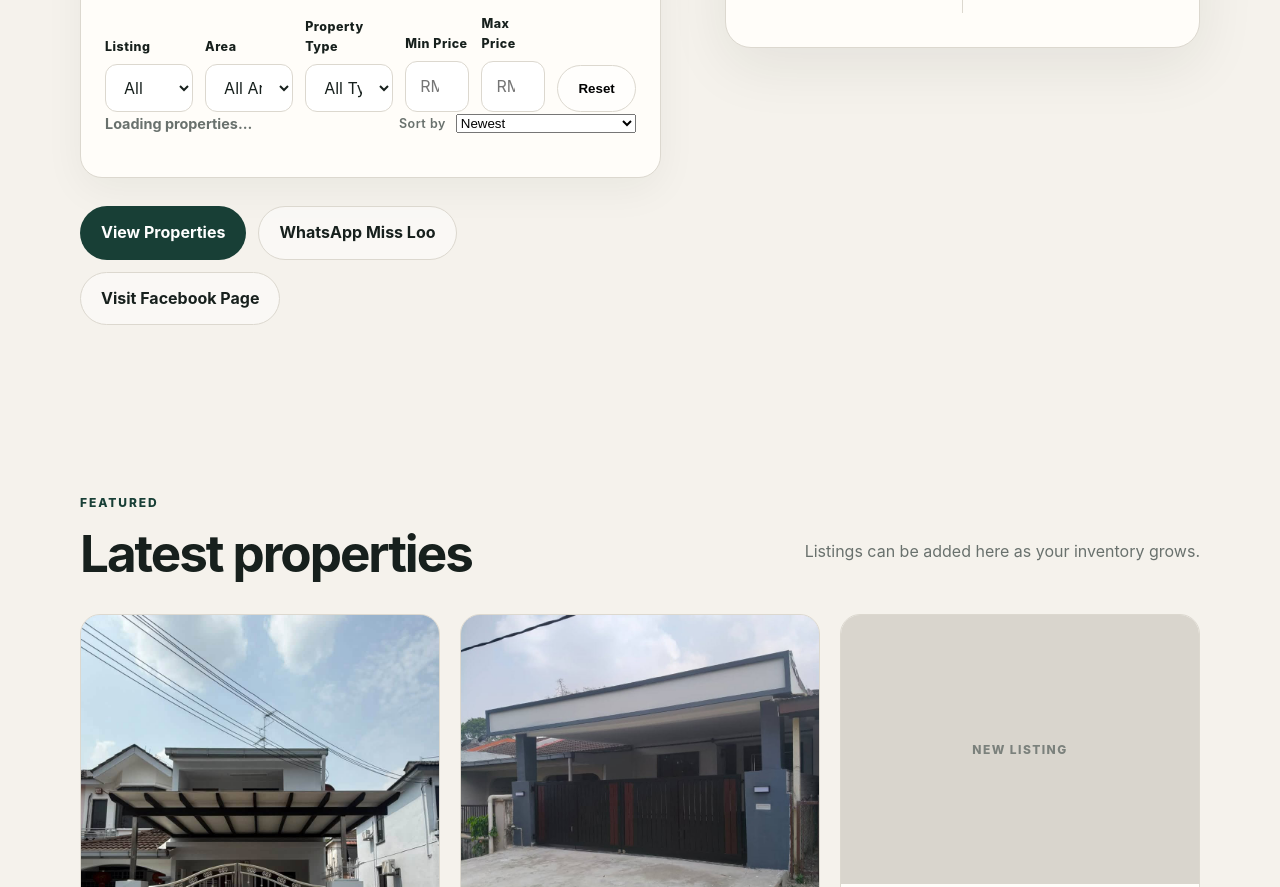
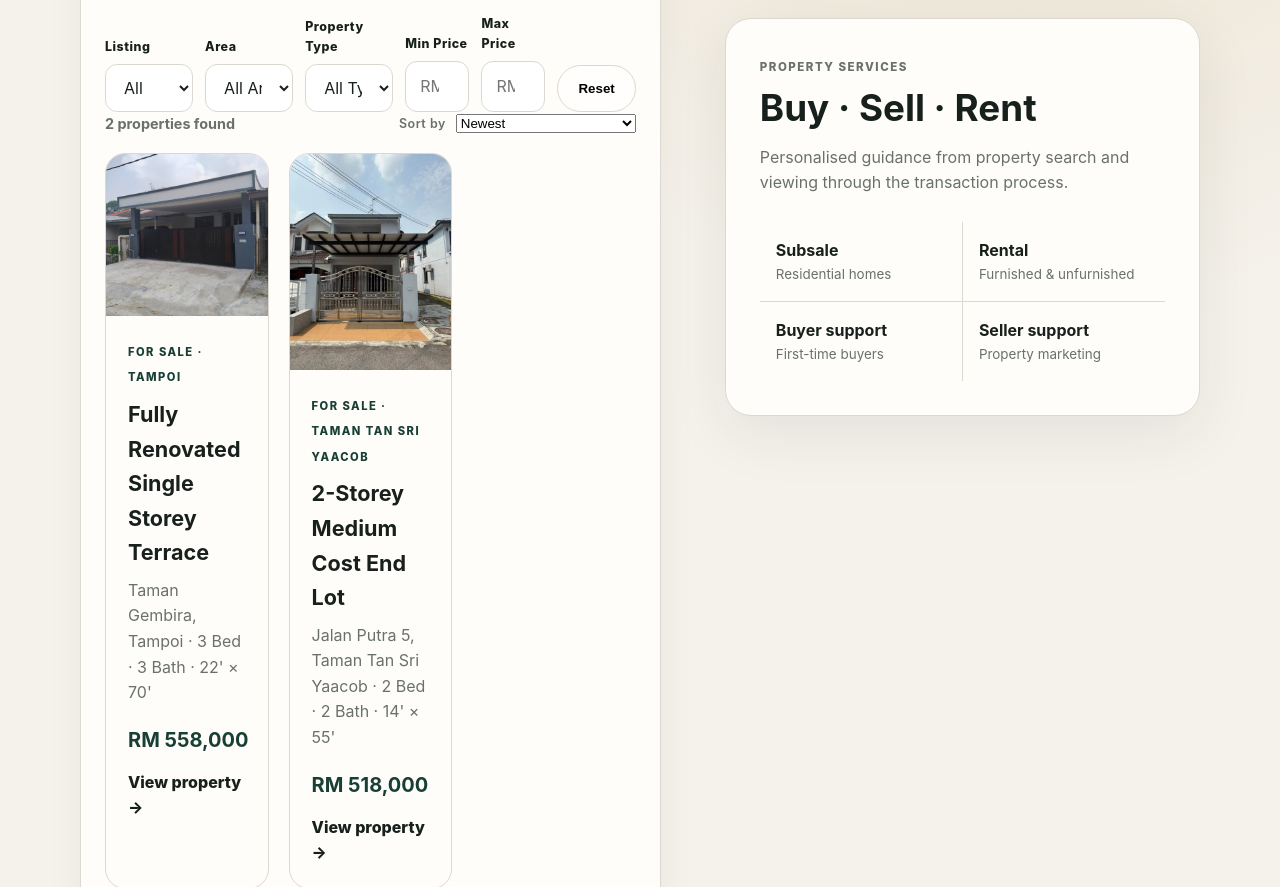
Before and after one commit to SQL-coffin/miss-loo-property-ann, a plain HTML site: page index.html in a window 1280 px wide. Shown: the part 792-1679 px from the top of the page. Drawn offline with Linux system fonts and the light colour scheme; files whose address does not match are found by name.

Commit message:
Load property search on homepage

```diff
--- a/index.html
+++ b/index.html
@@ -1,6 +1,7 @@
 <!doctype html>
 <html lang="en">
 <head>
+<script src="js/properties.js" defer></script>
   <!-- ==================== SEO / PAGE INFORMATION ====================
        【通常不需要修改】
        如果以后网站名称、主要服务地区或 SEO 方向改变，
```
